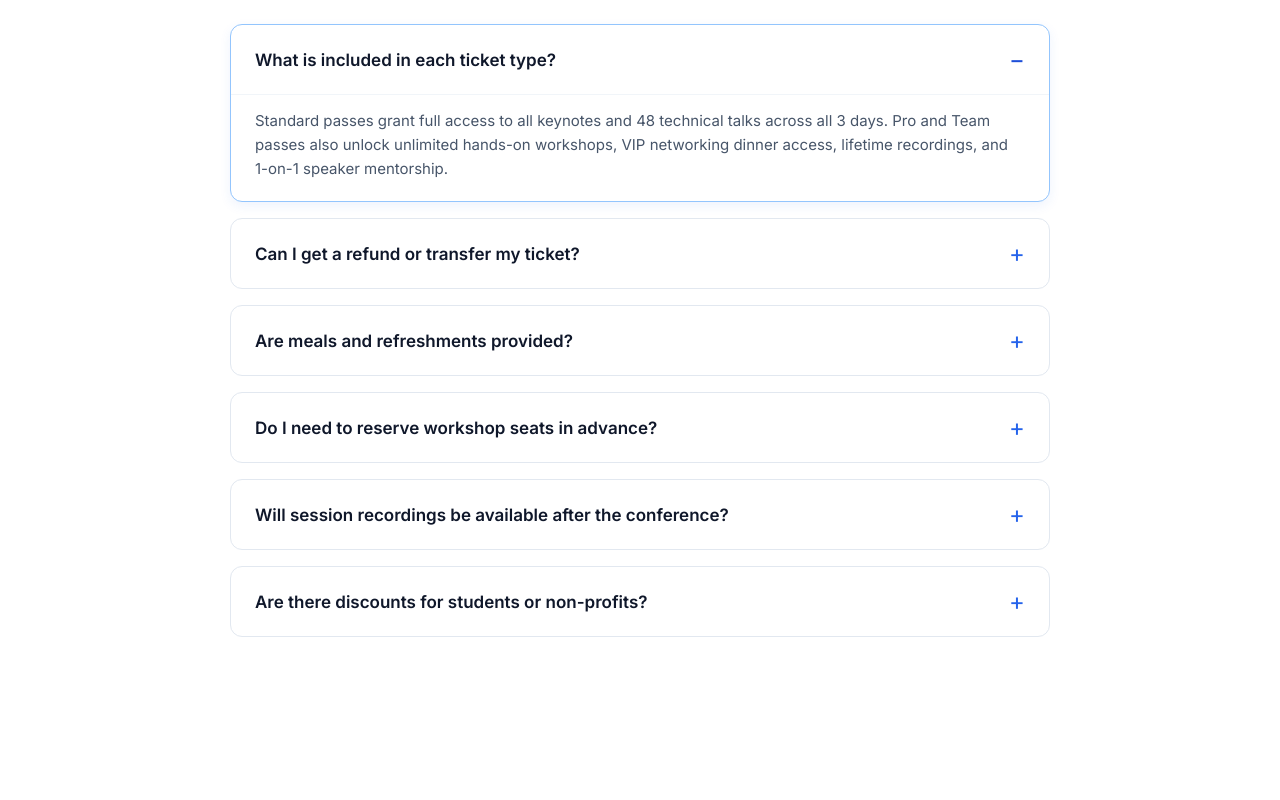
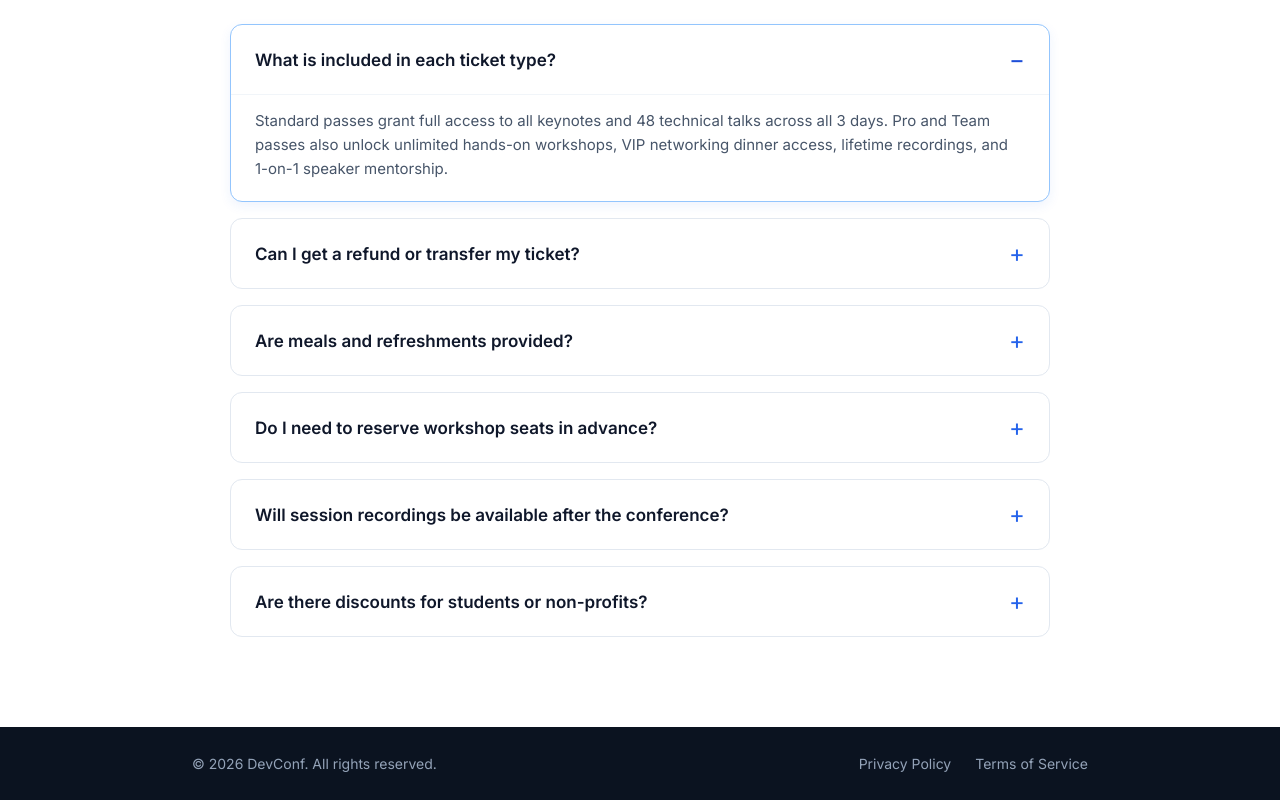
Before and after one commit to abirsyntech/Developer-Conference, a plain HTML site: page index.html in a window 1280 px wide. Shown: the part 2444-3244 px from the top of the page. Before the commit the page ends 3171 px from the top, so only its background shows below. Drawn offline with Linux system fonts and the light colour scheme.

Commit message:
Footer section added

```diff
--- a/index.html
+++ b/index.html
@@ -197,6 +197,15 @@
             </div>
         </section>
     </main>
+    <footer>
+        <div class="container footer-content">
+            <p>© 2026 DevConf. All rights reserved.</p>
+            <div class="footer-links">
+                <a href="#">Privacy Policy</a>
+                <a href="#">Terms of Service</a>
+            </div>
+        </div>
+    </footer>
 </body>
 
 </html>
--- a/style/styles.css
+++ b/style/styles.css
@@ -301,12 +301,7 @@ nav ul {
     background: #e2e8f0;
 }
 
-/* Responsive for tablets & mobile */
-@media (max-width: 900px) {
-    .pricing-grid {
-        grid-template-columns: 1fr;
-    }
-}
+
 
 /* --------------------------FAQ Section-------------------------- */
 #faq {
@@ -399,3 +394,41 @@ nav ul {
 .faq-content strong {
     color: #2563eb;
 }
+
+/* --------------------------Footer------------------------------ */
+footer {
+    background-color: #0b1320;
+    padding: 28px 0;
+    color: #94a3b8;
+    font-size: 14px;
+}
+
+.footer-content {
+    display: flex;
+    justify-content: space-between;
+    align-items: center;
+}
+
+.footer-links {
+    display: flex;
+    gap: 24px;
+}
+
+.footer-links a {
+    color: #94a3b8;
+    text-decoration: none;
+    transition: color 0.2s ease;
+}
+
+.footer-links a:hover {
+    color: #ffffff;
+    text-decoration: underline;
+}
+
+@media (max-width: 600px) {
+    .footer-content {
+        flex-direction: column;
+        gap: 12px;
+        text-align: center;
+    }
+}
```
